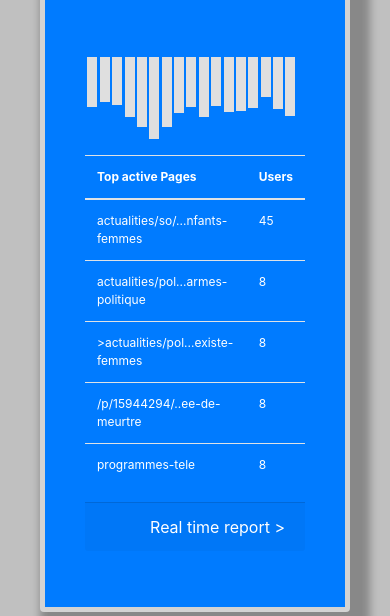
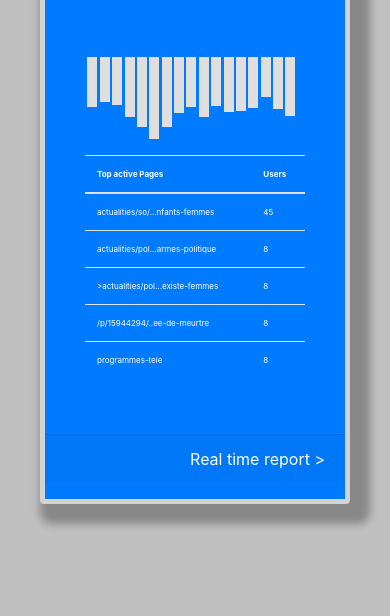
Before and after one commit to adrienclesse/css-integration, a plain HTML site: page interface2.html in a window 390 px wide. Shown: the part 248-864 px from the top of the page. Drawn offline with nearby package versions, Linux system fonts and the light colour scheme.

Commit message:
tag error

```diff
--- a/css/interfaces2.scss
+++ b/css/interfaces2.scss
@@ -158,11 +158,20 @@ h8 {
       text-align: right;
   }
 
-  @media only screen and (max-width: 480px) {
+  @media only screen and (max-width: 480px) and (min-width:350){
     table {
       font-size: 12px;
       text-align: left;
       text-decoration: none;
       border-collapse: collapse;
     }
+
   }
+  @media only screen and (max-width: 480px){
+    table {
+      font-size: 8px;
+      text-align: left;
+      text-decoration: none;
+      border-collapse: collapse;
+    }
+  }
--- a/interface2.html
+++ b/interface2.html
@@ -38,7 +38,7 @@
                 <div class="rectangle19"></div>
                 <div class="rectangle20"></div>
         </div>
-        <table class="table  borderless  table-sm"></table>
+        <table class="table  borderless  table-sm">
         <table class="table text-white">
             <thead>
               <tr>
@@ -69,10 +69,10 @@
               </tr>
             </tbody>
           </table>
+          </table>
+          </div>
+          <p class="card-footer">Real time report > </p>
 
-          <p class="card-footer">Real time report > </p>
-        </div>
       </div>
-    </div>
 </body>
 </html>
```
Also changed, not shown: css/interfaces2.css, 1 other file.
